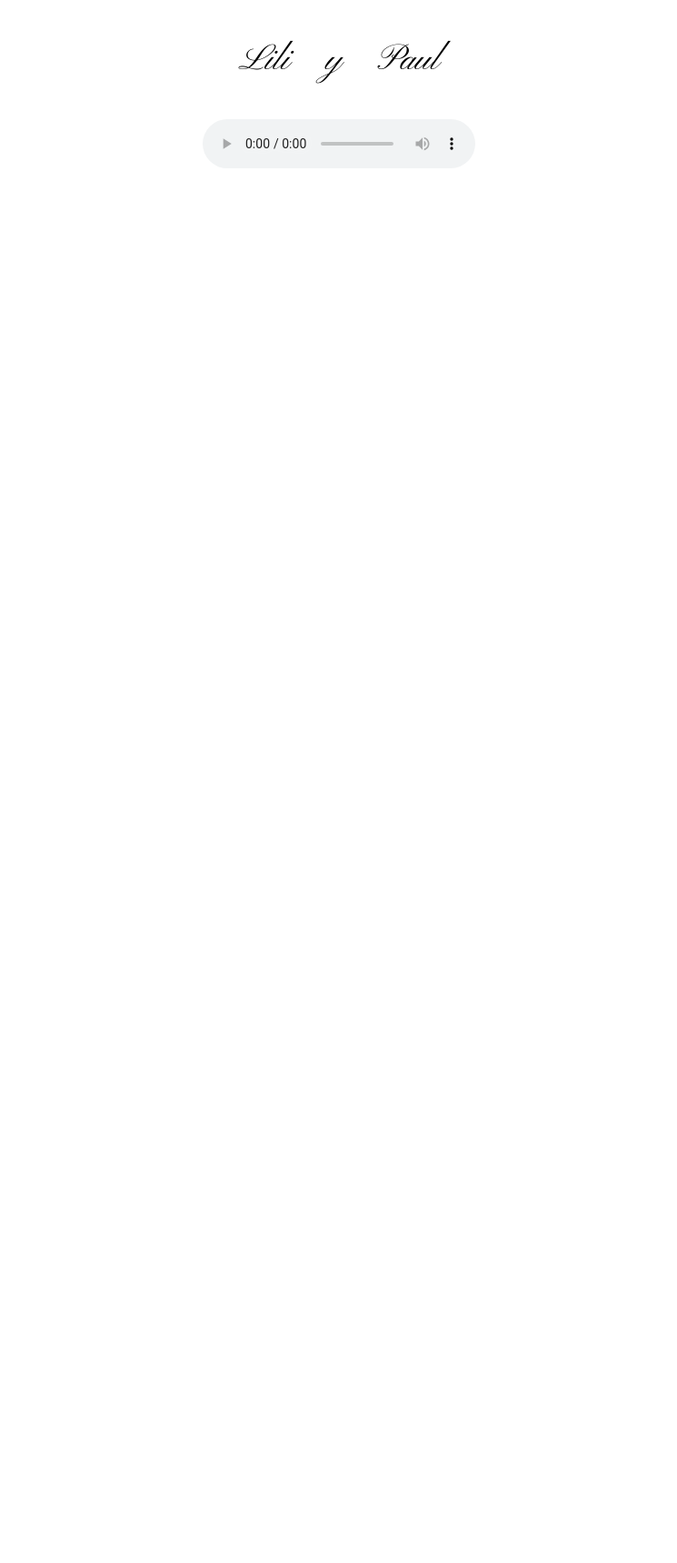
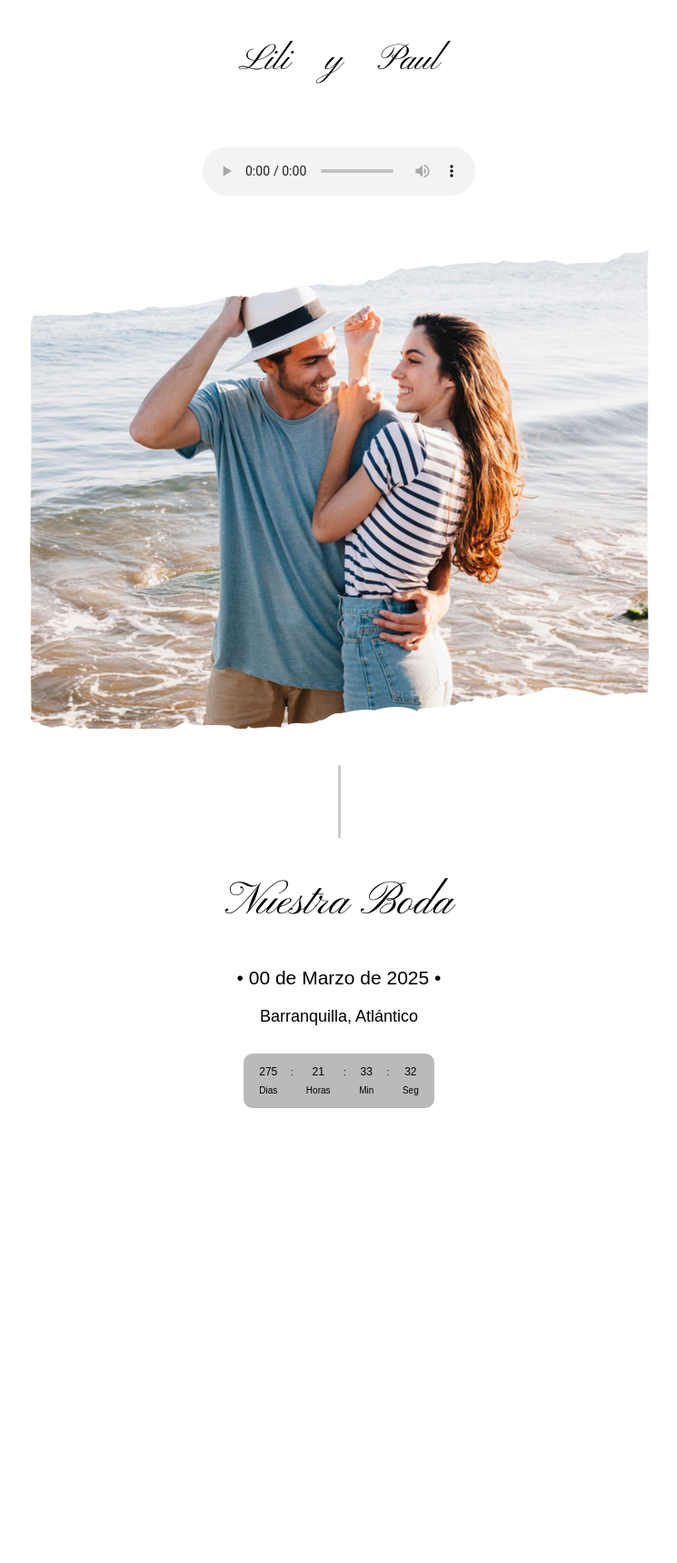
Before and after one commit to ronaldrrca/boda-lili-paul, a PHP site: page / in a window 1280 px wide. Shown: the part 279-1997 px from the top of the page at 91% size, without its empty margins (267-1012 px from the left). Before the commit the page ends 464 px from the top, so only its background shows below. Run offline with PHP 8.4, Linux system fonts and the light colour scheme.

Commit message:
Agregando la sección desde la foto principal hasta la cuenta regresiva

```diff
--- /dev/null
+++ b/app.js
@@ -0,0 +1,31 @@
+const cuenta_regresiva_dias = document.getElementById('cuenta_regresiva_dias');
+const cuenta_regresiva_horas = document.getElementById("cuenta_regresiva_horas");
+const cuenta_regresiva_minutos = document.getElementById('cuenta_regresiva_minutos');
+const cuenta_regresiva_segundos = document.getElementById('cuenta_regresiva_segundos');
+const fechaBoda = new Date(2025, 2, 30, 17, 0, 0);
+
+setInterval(function() {
+    const fechaActual = new Date();
+    //Obtiene la diferencia en milisegundos
+    const diff = fechaBoda.getTime() - fechaActual.getTime();
+
+    // segundos = milisegundos / 1000
+    // minutos = segundos / 60
+    // horas = minutos / 60
+    // Días = horas / 24
+
+    //Convierte la diferencia a días
+    const dias = Math.floor(diff / (1000 * 60 * 60 * 24));
+    //Convierte la diferencia a horas
+    const horas = Math.floor(diff / (1000 * 60 * 60)) - (dias * 24);
+    //Convierte la diferencia a minutos
+    const minutos = Math.floor(diff / (1000 * 60)) - (dias * 24 * 60) - (horas * 60);
+    //Convierte la diferencia a segundos
+    const segundos = Math.floor(diff / 1000) - (dias * 24 * 60 * 60) - (horas * 60 * 60) - (minutos * 60)
+
+    cuenta_regresiva_dias.innerHTML = dias;
+    cuenta_regresiva_horas.innerHTML = horas;
+    cuenta_regresiva_minutos.innerHTML = minutos;
+    cuenta_regresiva_segundos.innerHTML = segundos;
+
+}, 1000);
--- a/css/1300p.css
+++ b/css/1300p.css
@@ -11,9 +11,14 @@
 }
 
 #nombres-novios{
-    font-size: 6rem;
+    font-size: 7rem;
 }
 
 #encabezado{
     padding-top: 10rem;
 }
+
+
+.cursiva-principal{
+    font-size: 8rem;
+}
--- /dev/null
+++ b/css/375p.css
@@ -0,0 +1,154 @@
+*{
+    padding: 0;
+    margin: 0;
+    box-sizing: border-box;
+}
+
+html{
+    font-family: Arial, Helvetica, sans-serif;
+    font-size: 62.5%;
+}
+
+body{
+    width: 100%;
+    height: auto;
+}
+
+main{
+    display: flex;
+    flex-direction: column;
+    justify-content: center;
+    align-items: center;
+    max-width: 150rem;
+    margin: 0 auto;
+    padding-bottom: 50rem;
+}
+
+#encabezado{
+    display: flex;
+    flex-direction: column;
+    justify-content: center;
+    align-items: center;
+    padding-top: 6.5rem;
+    margin-bottom: 6rem;
+}
+
+#contenido-general{
+    display: flex;
+    flex-direction: column;
+    justify-content: center;
+    align-items: center;
+}
+
+#logo-100{
+    display: block;
+}
+
+#logo-200{
+    display: none;
+}
+
+#logo-250{
+    display: none;
+}
+
+.logo{
+    margin-bottom: 4rem;
+}
+
+#nombres-novios{
+    margin-bottom: 7rem;
+    font-size: 4rem;
+    /* font-family: "Pinyon Script", cursive;
+    font-weight: 400;
+    font-style: normal; */
+    user-select: none;
+}
+
+.cursiva-principal{
+    font-family: "Pinyon Script", cursive;
+    font-weight: 400;
+    font-style: normal;
+    font-size: 5rem;
+}
+
+#logo-100p{
+    display: block;
+}
+
+#logo-215p{
+    display: none;
+}
+
+#logo-250p{
+    display: none;
+}
+
+#foto-novios-pricipal{
+    width: auto;
+    max-width: 82.5rem;
+    margin-bottom: 4rem;
+}
+
+#linea-decoracion{
+    width: 0.3rem;
+    height: 8rem;
+    margin-bottom: 4rem;
+    background-color: #ccc;
+}
+
+#fecha-boda{
+    margin: 4rem 0 2rem 0;
+    font-family: Arial, Helvetica, sans-serif;
+    font-size: 1.8rem;
+}
+
+#ciudad-boda{
+    margin-bottom: 3rem;
+    font-family: Arial, Helvetica, sans-serif;
+    font-size: 1.5rem;
+}
+
+#cuenta-regresiva{
+    display: flex;
+    justify-content: space-around;
+    width: 21rem;
+    height: 6rem;
+    background-color: #BABAB9;
+    border-radius: 10px;
+    padding: 1rem;
+}
+
+
+.cuenta-regresiva-elemento{
+    display: flex;
+    flex-direction: column;
+    justify-content: center;
+    align-items: center;
+    /* background-color: pink; */
+}
+
+.cuenta-regresiva-elementoSeparador{
+    width: auto;
+    height: 100%;
+    display: flex;
+    justify-content: center;
+    align-items: center;
+}
+
+
+.cuenta-regresiva-elemento .tiempo{
+    font-size: 1.2rem;
+}
+
+.cuenta-regresiva-elemento .texto{
+    font-size: 1rem;
+}
+
+.cuenta-regresiva-elemento .timpo, .cuenta-regresiva-elemento .texto, .cuenta-regresiva-elemento span{
+    display: flex;
+    justify-content: center;
+    align-items: center;
+    height: 100%;
+    /* background-color: aqua; */
+}
--- a/css/380p.css
+++ /dev/null
@@ -1,67 +0,0 @@
-*{
-    padding: 0;
-    margin: 0;
-    box-sizing: border-box;
-}
-
-html{
-    font-family: Arial, Helvetica, sans-serif;
-    font-size: 62.5%;
-}
-
-body{
-    width: 100%;
-    height: auto;
-}
-
-main{
-    display: flex;
-    flex-direction: column;
-    justify-content: center;
-    align-items: center;
-    max-width: 150rem;
-}
-
-#encabezado{
-    display: flex;
-    flex-direction: column;
-    justify-content: center;
-    align-items: center;
-    padding-top: 6.5rem;
-}
-
-#logo-100{
-    display: block;
-}
-
-#logo-200{
-    display: none;
-}
-
-#logo-250{
-    display: none;
-}
-
-.logo{
-    margin-bottom: 4rem;
-}
-
-#nombres-novios{
-    margin-bottom: 4rem;
-    font-size: 4rem;
-    font-family: "Pinyon Script", cursive;
-    font-weight: 400;
-    font-style: normal;
-}
-
-#logo-100p{
-    display: block;
-}
-
-#logo-215p{
-    display: none;
-}
-
-#logo-250p{
-    display: none;
-}
--- a/css/680p.css
+++ b/css/680p.css
@@ -9,3 +9,12 @@
 #logo-250p{
     display: none;
 }
+
+#fecha-boda{
+    font-family: Arial, Helvetica, sans-serif;
+    font-size: 2.1rem;
+}
+
+#ciudad-boda{
+   font-size: 1.8rem;
+}
--- a/index.html
+++ b/index.html
@@ -4,13 +4,14 @@
     <meta charset="UTF-8">
     <meta name="viewport" content="width=device-width, initial-scale=1.0">
     <title>Lili & Paul</title>
-    <link rel="stylesheet" href="./css/380p.css" media="screen and (min-width: 380px)">
+    <link rel="stylesheet" href="./css/375p.css" media="screen and (min-width: 375px)">
     <link rel="stylesheet" href="./css/680p.css" media="screen and (min-width: 600px)">
     <link rel="stylesheet" href="./css/1300p.css" media="screen and (min-width: 1300px)">
     <link rel="stylesheet" href="./css/1880p.css" media="screen and (min-width: 1800px)">
     <link rel="preconnect" href="https://fonts.googleapis.com">
     <link rel="preconnect" href="https://fonts.gstatic.com" crossorigin>
     <link href="https://fonts.googleapis.com/css2?family=Pinyon+Script&display=swap" rel="stylesheet">
+    <link rel="shortcut icon" href="favicon.ico" type="image/x-icon">
 </head>
 <body>
     <main>
@@ -18,15 +19,52 @@
             <img id="logo-100p" class="logo" src="./imagenes/logo-120p.png" alt="logo">
             <img id="logo-215p" class="logo" src="./imagenes/logo-215p.png" alt="logo">
             <img id="logo-250p" class="logo" src="./imagenes/logo-250p.png" alt="logo">
-            <span id="nombres-novios">Lili &nbsp;&nbsp; y &nbsp;&nbsp; Paul</span>
+            <span id="nombres-novios" class="cursiva-principal">Lili &nbsp;&nbsp; y &nbsp;&nbsp; Paul</span>
             <audio controls>
-                <source src="perfect.mp3" type="audio/mpeg">
+                <source src="la-boda.mp3" type="audio/mpeg">
                 Your browser does not support the audio element.
               </audio>
         </section>
+        <div id="contenido-general">
+            <img id="foto-novios-pricipal" src="./imagenes//foto1.webp" alt="foto novios">
+            <div id="linea-decoracion"></div>
+            <span class="cursiva-principal" >Nuestra Boda</span>
+            <span id="fecha-boda">• 00 de Marzo de 2025 •</span>
+            <span id="ciudad-boda">Barranquilla, Atlántico</span>
+            <div id="cuenta-regresiva">
+                <div id="elemento-1" class="cuenta-regresiva-elemento">
+                    <span id="cuenta_regresiva_dias" class="tiempo"></span>
+                    <span class="texto">Dias</span>
+                </div>
+                <div id="elemento-2" class="cuenta-regresiva-elemento">
+                    <div class="cuenta-regresiva-elementoSeparador">:</div>
+                    <div class="cuenta-regresiva-elementoSeparador"></div>
+                </div>
+                <div id="elemento-3" class="cuenta-regresiva-elemento">
+                    <span id="cuenta_regresiva_horas" class="tiempo"></span>
+                    <span class="texto">Horas</span>
+                </div>
+                <div id="elemento-4" class="cuenta-regresiva-elemento">
+                    <div class="cuenta-regresiva-elementoSeparador">:</div>
+                    <div class="cuenta-regresiva-elementoSeparador"></div>
+                </div>
+                <div id="elemento-5" class="cuenta-regresiva-elemento">
+                    <span id="cuenta_regresiva_minutos" class="tiempo"></span>
+                    <span class="texto">Min</span>
+                </div>
+                <div id="elemento-6" class="cuenta-regresiva-elemento">
+                    <div class="cuenta-regresiva-elementoSeparador">:</div>
+                    <div class="cuenta-regresiva-elementoSeparador"></div>
+                </div>
+                <div id="elemento-7" class="cuenta-regresiva-elemento">
+                    <span id="cuenta_regresiva_segundos" class="tiempo"></span>
+                    <span class="texto">Seg</span>
+                </div>
 
-        <div></div>
+            </div>
+        </div>
     </main>
     <footer></footer>
+    <script src="app.js"></script>
 </body>
 </html>
```
Also changed, not shown: imagenes/foto1.webp (added), 1 other file.
